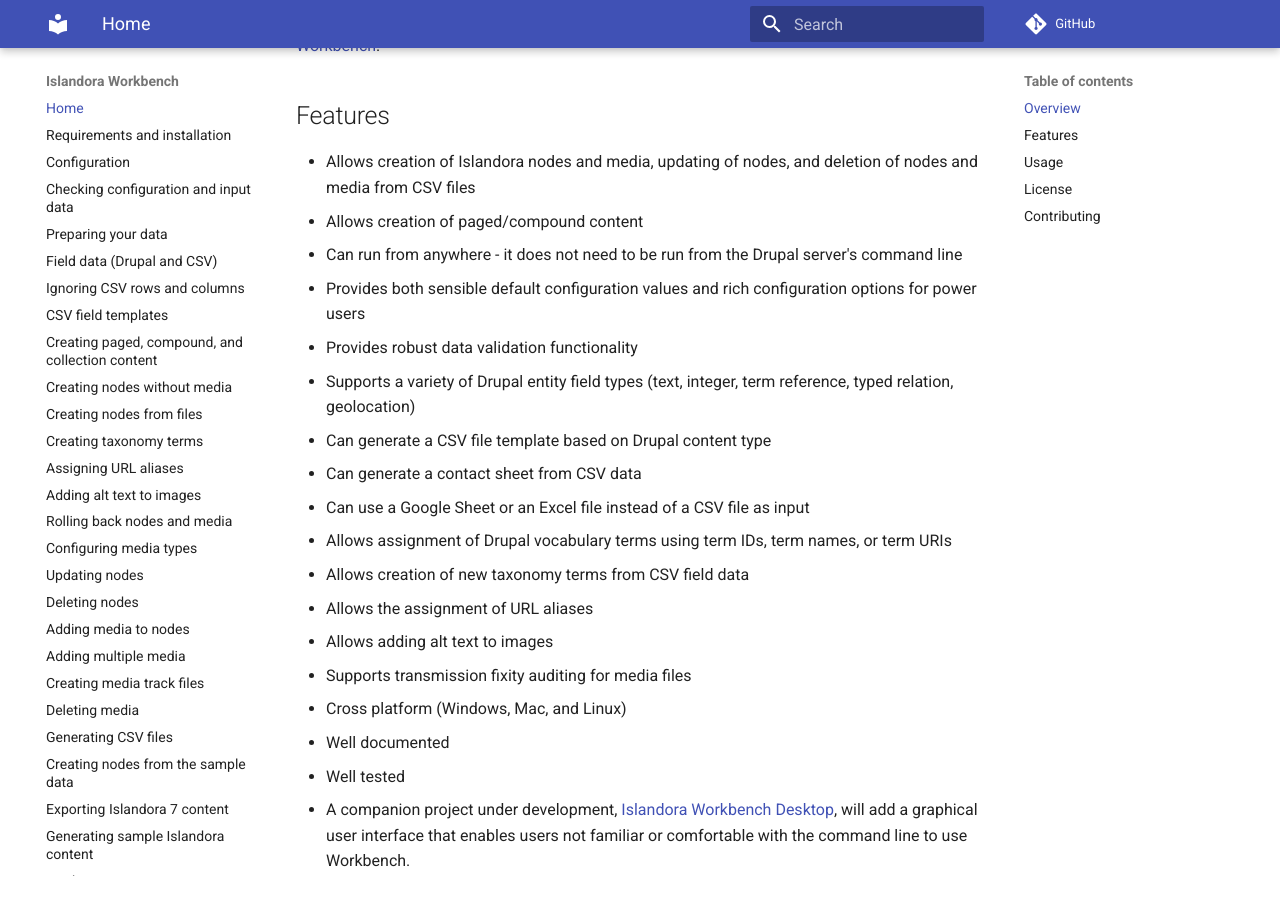
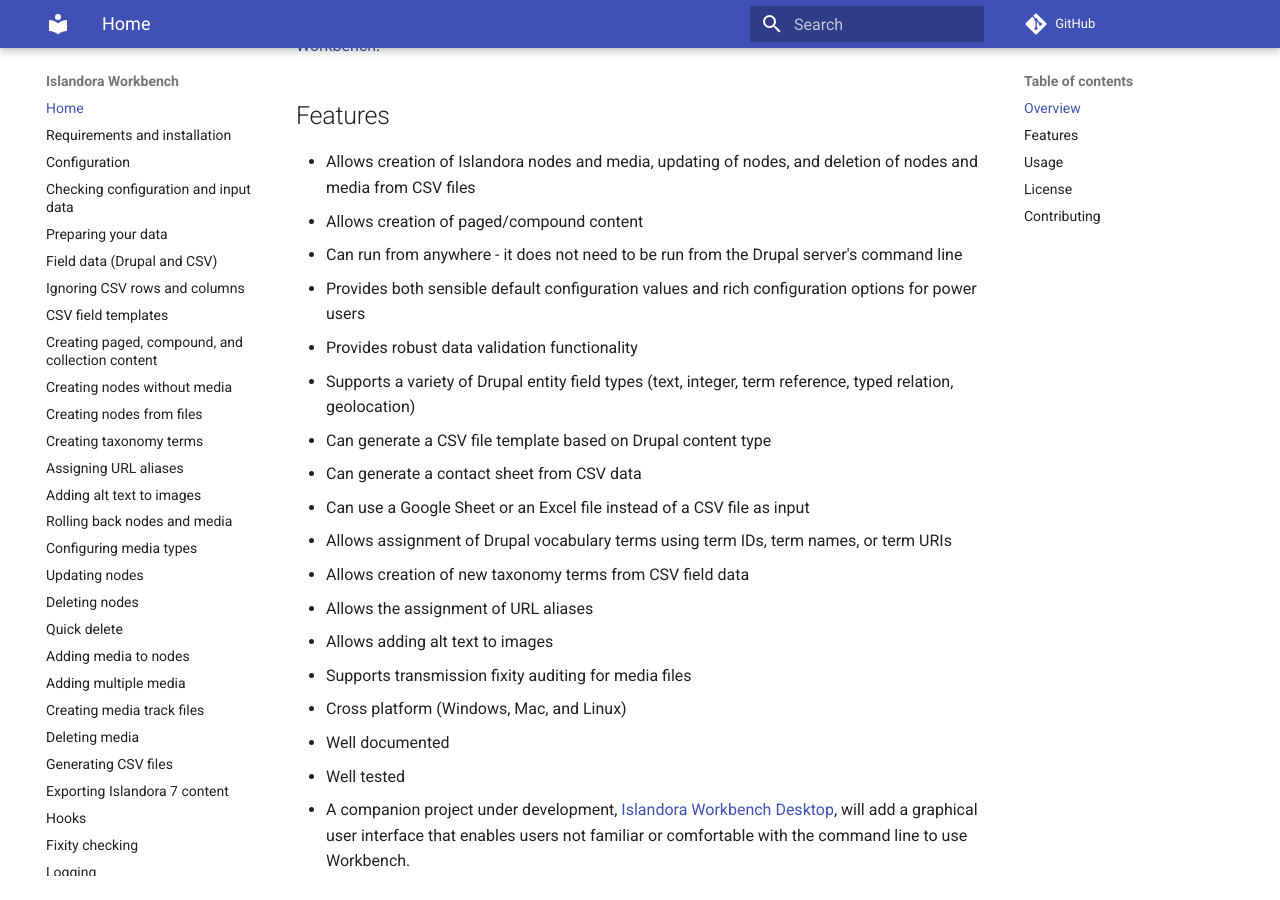
Before and after one commit to mjordan/islandora_workbench_docs, an MkDocs documentation site: the page built from docs/index.md, in a window 1280 px wide and 900 px high, scrolled down 393 px. Built offline with MkDocs 1.6.1 and Material for MkDocs 9.7.7, drawn with Linux system fonts in a browser that asks for light colours; comment, search, counter and statistics services are not loaded.

Commit message:
Rearranged some items in the table of contents.

```diff
--- a/mkdocs.yml
+++ b/mkdocs.yml
@@ -24,22 +24,22 @@
     - Configuring media types: media_types.md
     - Updating nodes: updating_nodes.md
     - Deleting nodes: deleting_nodes.md
+    - Quick delete: quick_delete.md
     - Adding media to nodes: adding_media.md
     - Adding multiple media: adding_multiple_media.md
     - Creating media track files: media_track_files.md
     - Deleting media: deleting_media.md
     - Generating CSV files: generating_csv_files.md
-    - Creating nodes from the sample data: sample_data.md
     - Exporting Islandora 7 content: exporting_islandora_7_content.md
-    - Generating sample Islandora content: generating_sample_content.md
     - Hooks: hooks.md
     - Fixity checking: fixity.md
     - Logging: logging.md
     - Cancelling Workbench: cancelling.md
-    - Quick delete: quick_delete.md
     - Workflows: workflows.md
     - Generating a contact sheet: contact_sheet.md
     - Reducing Workbench's impact on Drupal: reducing_load.md
+    - Creating nodes from the sample data: sample_data.md
+    - Generating sample Islandora content: generating_sample_content.md
     - Known limitations: limitations.md
     - Roadmap (Fall 2021): roadmap.md
     - Troubleshooting: troubleshooting.md
```
